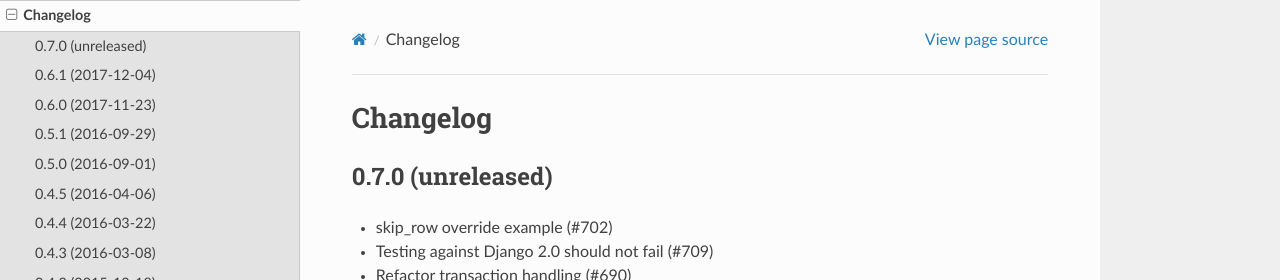
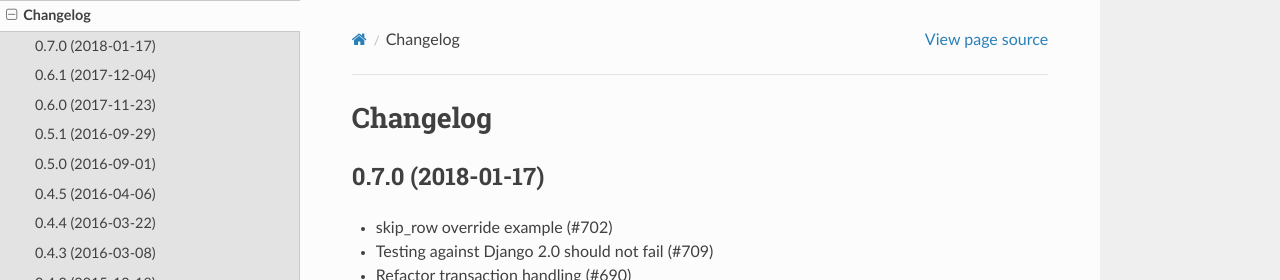
Before and after one commit to django-import-export/django-import-export, a Sphinx documentation site: the page built from docs/changelog.rst, in a window 1280 px wide and 900 px high. Shown: the top 280 px of the window. Built offline with Sphinx 7.4.7 and the Read the Docs theme 2.0.0, drawn with Linux system fonts in a browser that asks for light colours.

Commit message:
Preparing release 0.7.0

```diff
--- a/docs/changelog.rst
+++ b/docs/changelog.rst
@@ -2,7 +2,7 @@ Changelog
 =========
 
 
-0.7.0 (unreleased)
+0.7.0 (2018-01-17)
 ------------------
 
 - skip_row override example (#702)
--- a/import_export/__init__.py
+++ b/import_export/__init__.py
@@ -1 +1 @@
-__version__ = '0.6.2.dev0'
+__version__ = '0.7.0'
```
